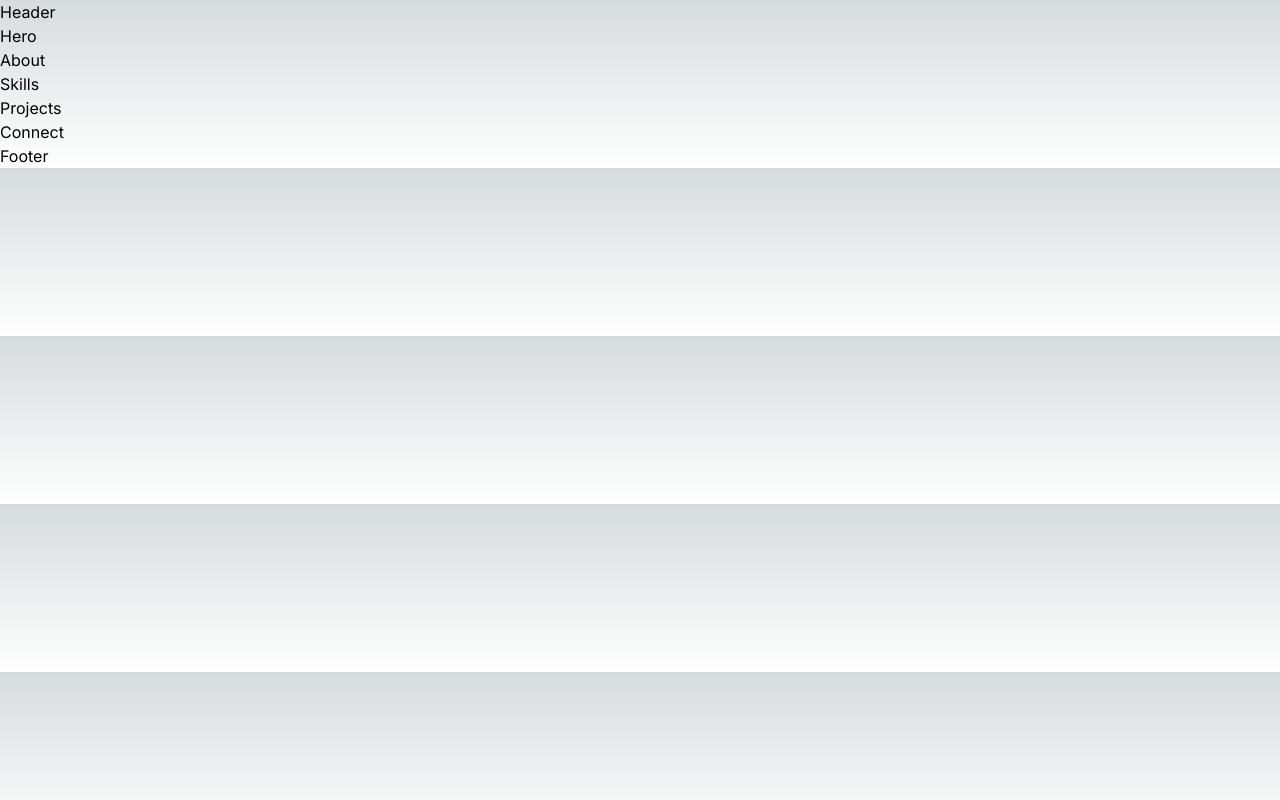
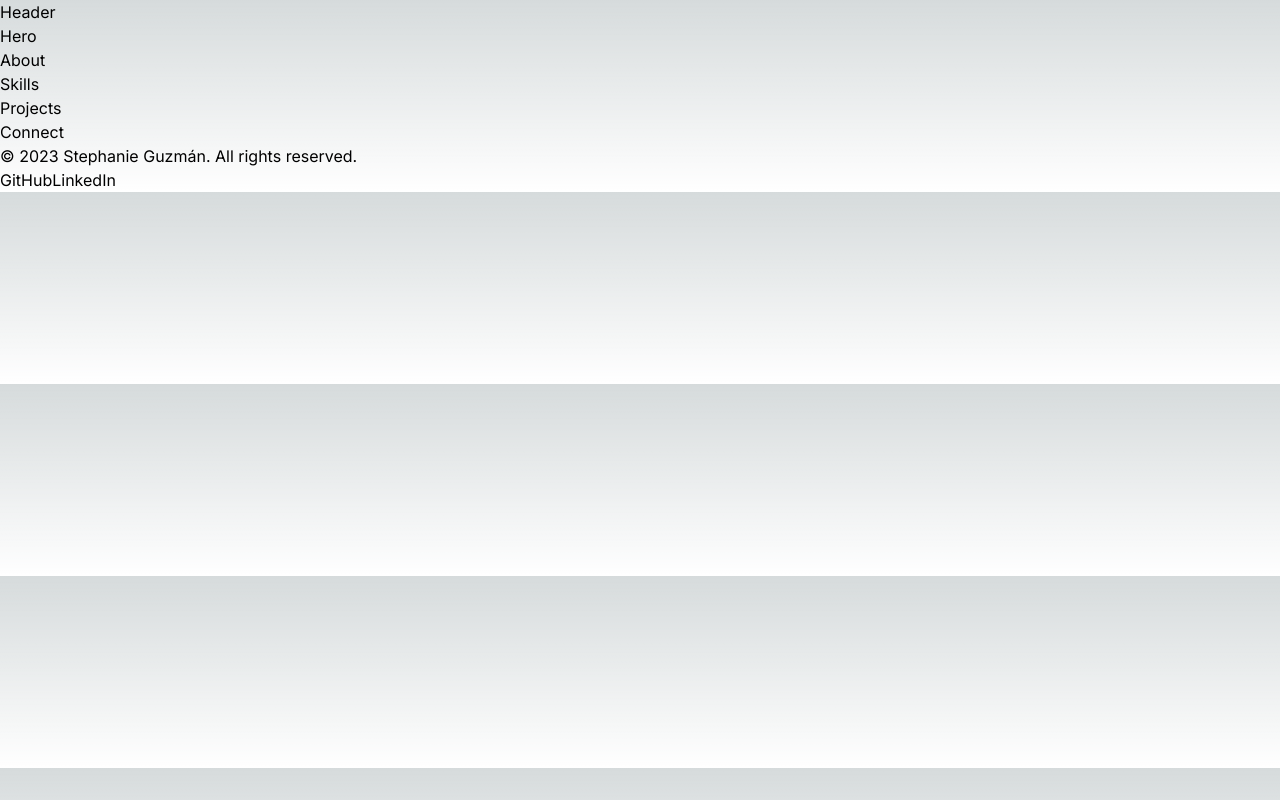
Before and after one commit to stephanieguzm/portfolio, a Next.js app: page / in a window 1280 px wide. Built offline with nearby package versions, Linux system fonts and the light colour scheme.

Commit message:
feature: create initial footer

```diff
--- a/src/components/footer/page.tsx
+++ b/src/components/footer/page.tsx
@@ -1,8 +1,19 @@
+import { SITE_NAME , PROFILE_GITHUB, PROFILE_LINKEDIN} from "@/lib/constants"
+
+const DATE = new Date()
+const YEAR = DATE.getUTCFullYear()
+
 const Footer = () => {
   return (
-    <section>
-      <p>Footer</p>
-    </section>
+    <footer>
+      <div>
+        <p>&#169; {YEAR} {SITE_NAME}. All rights reserved.</p>
+        <div>
+          <a href={PROFILE_GITHUB} target='_blank' rel='noreferrer'>GitHub</a>
+          <a href={PROFILE_LINKEDIN} target='_blank' rel='noreferrer'>LinkedIn</a>
+        </div>
+      </div>
+    </footer>
   )
 }
 
```
Also changed, not shown: 1 other file (tests, documents, lock files or other folders).
